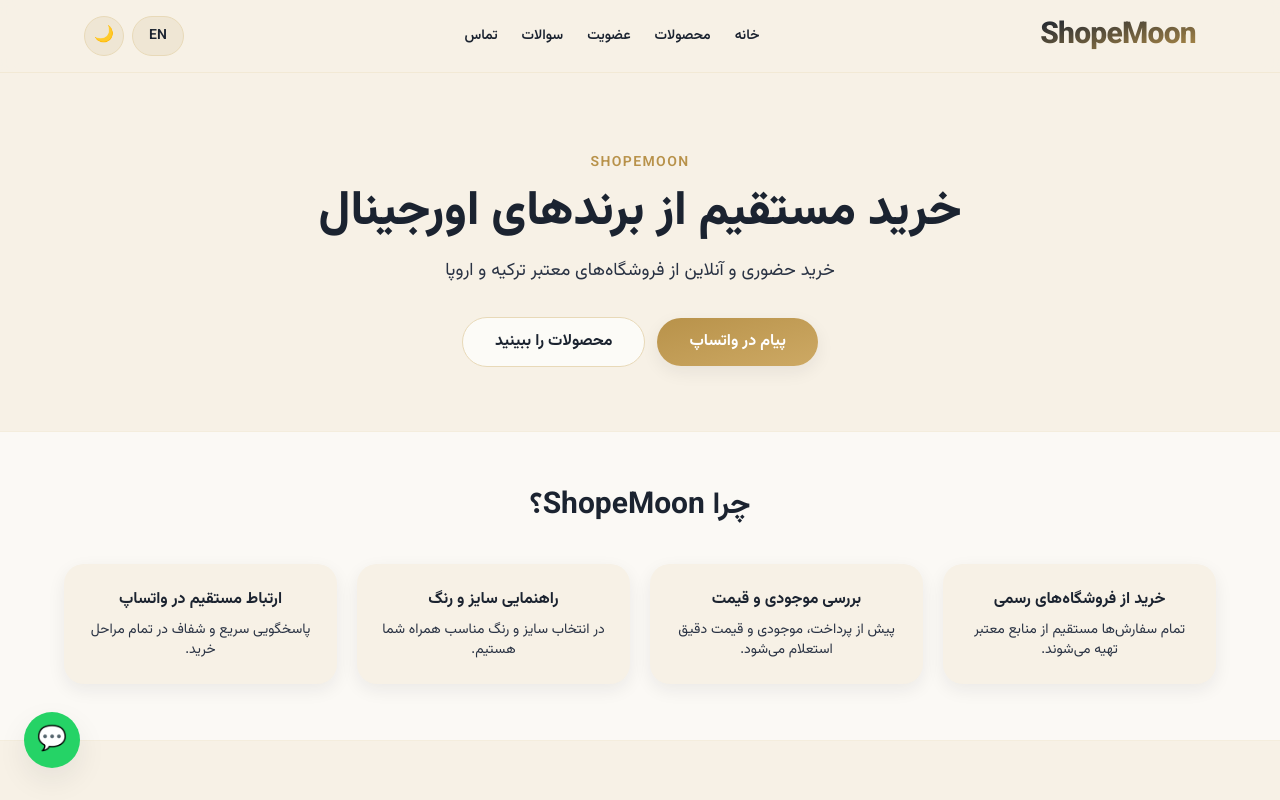
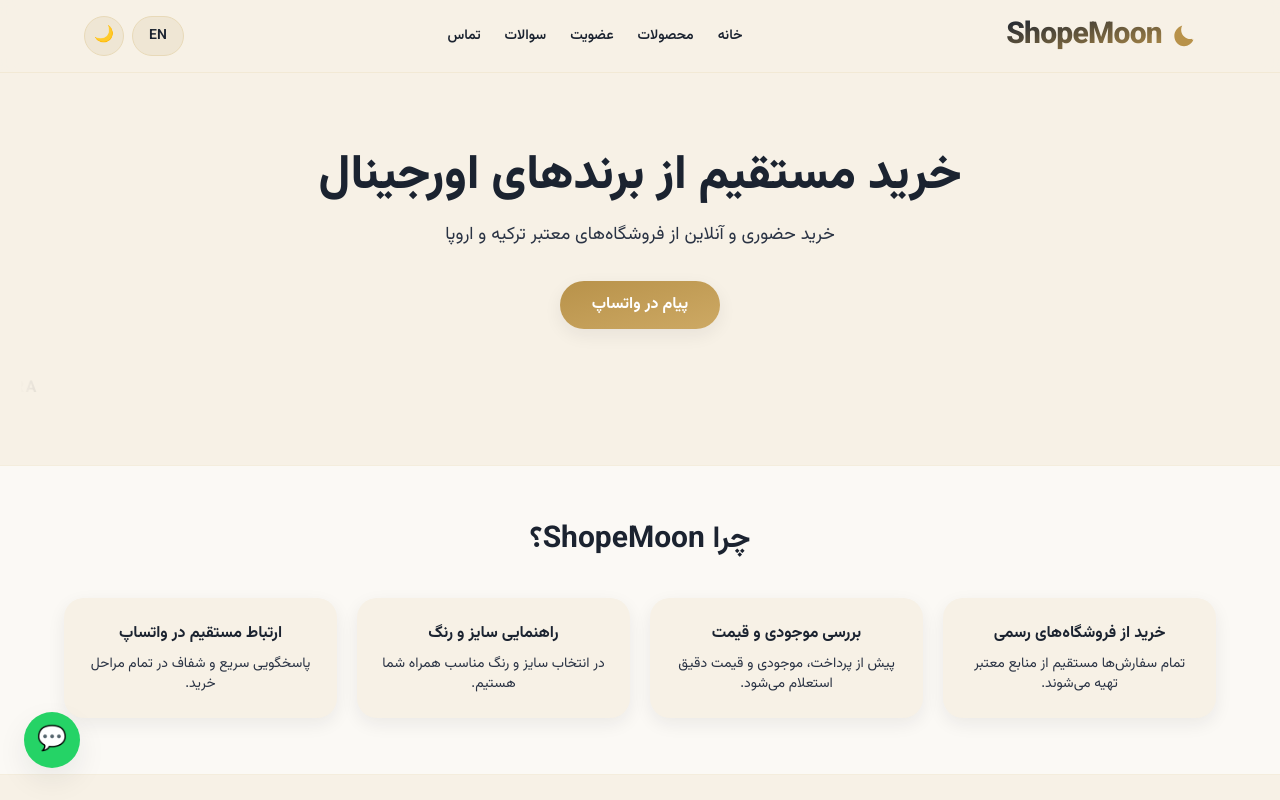
Before and after one commit to amirhesam-yazdanpanah/shopemoon-nextjs, a Next.js app: page / in a window 1280 px wide. Shown: the top 800 px of the page. Built offline with nearby package versions, Linux system fonts and the light colour scheme.

Commit message:
Add header moon icon, remove hero eyebrow/secondary CTA, add interactive all-brand marquee

```diff
--- a/src/app/globals.css
+++ b/src/app/globals.css
@@ -22,3 +22,39 @@ body {
     text-wrap: balance;
   }
 }
+
+.brand-marquee {
+  overflow: hidden;
+  width: 100%;
+  -webkit-mask-image: linear-gradient(to right, transparent, #000 8%, #000 92%, transparent);
+  mask-image: linear-gradient(to right, transparent, #000 8%, #000 92%, transparent);
+}
+
+.brand-marquee-track {
+  display: flex;
+  width: max-content;
+  gap: 2.75rem;
+  padding-inline-end: 2.75rem;
+  will-change: transform;
+  animation: brand-marquee-scroll 38s linear infinite;
+}
+
+.brand-marquee-track span {
+  flex: none;
+  white-space: nowrap;
+}
+
+@keyframes brand-marquee-scroll {
+  from {
+    transform: translateX(0);
+  }
+  to {
+    transform: translateX(-50%);
+  }
+}
+
+@media (prefers-reduced-motion: reduce) {
+  .brand-marquee-track {
+    animation: none;
+  }
+}
--- /dev/null
+++ b/src/components/BrandMarquee.tsx
@@ -0,0 +1,76 @@
+"use client";
+
+import { useRef, type MouseEvent, type TouchEvent } from "react";
+import { allBrands } from "@/lib/dictionary";
+
+const BASE_DURATION = 38; // seconds, matches CSS default in globals.css
+
+export function BrandMarquee() {
+  const containerRef = useRef<HTMLDivElement | null>(null);
+  const trackRef = useRef<HTMLDivElement | null>(null);
+  const touchStartX = useRef<number | null>(null);
+
+  function handleMouseMove(e: MouseEvent<HTMLDivElement>) {
+    const track = trackRef.current;
+    const container = containerRef.current;
+    if (!track || !container) return;
+
+    const rect = container.getBoundingClientRect();
+    const ratio = (e.clientX - rect.left) / rect.width; // 0..1
+    const speedFactor = 0.5 + Math.abs(ratio - 0.5) * 1.5;
+    track.style.animationDuration = `${BASE_DURATION / speedFactor}s`;
+    track.style.animationDirection = ratio < 0.5 ? "reverse" : "normal";
+  }
+
+  function handleMouseLeave() {
+    const track = trackRef.current;
+    if (!track) return;
+    track.style.animationDuration = `${BASE_DURATION}s`;
+    track.style.animationDirection = "normal";
+  }
+
+  function handleTouchStart(e: TouchEvent<HTMLDivElement>) {
+    touchStartX.current = e.touches[0].clientX;
+    const track = trackRef.current;
+    if (track) track.style.animationPlayState = "paused";
+  }
+
+  function handleTouchMove(e: TouchEvent<HTMLDivElement>) {
+    const track = trackRef.current;
+    if (!track || touchStartX.current === null) return;
+    const dx = e.touches[0].clientX - touchStartX.current;
+    track.style.animationDirection = dx < 0 ? "normal" : "reverse";
+  }
+
+  function handleTouchEnd() {
+    touchStartX.current = null;
+    const track = trackRef.current;
+    if (track) track.style.animationPlayState = "running";
+  }
+
+  const brandNames = allBrands.map((brand) => brand.name);
+  const loopedBrands = [...brandNames, ...brandNames];
+
+  return (
+    <div
+      ref={containerRef}
+      className="brand-marquee"
+      onMouseMove={handleMouseMove}
+      onMouseLeave={handleMouseLeave}
+      onTouchStart={handleTouchStart}
+      onTouchMove={handleTouchMove}
+      onTouchEnd={handleTouchEnd}
+    >
+      <div ref={trackRef} className="brand-marquee-track">
+        {loopedBrands.map((name, index) => (
+          <span
+            key={`${name}-${index}`}
+            className="text-sm font-semibold uppercase tracking-widest text-navy/50 dark:text-cream/50 sm:text-base"
+          >
+            {name}
+          </span>
+        ))}
+      </div>
+    </div>
+  );
+}
--- a/src/components/Header.tsx
+++ b/src/components/Header.tsx
@@ -20,11 +20,23 @@ export function Header() {
   return (
     <header className="sticky top-0 z-40 border-b border-gold-soft/40 bg-cream/90 backdrop-blur dark:border-navy-soft dark:bg-navy-dark/90">
       <div className="mx-auto flex max-w-6xl items-center justify-between gap-4 px-5 py-4">
-        <a
-          href="#hero"
-          className="bg-gradient-to-br from-navy to-gold bg-clip-text text-2xl font-extrabold tracking-tight text-transparent dark:from-cream dark:to-gold-light sm:text-3xl"
-        >
-          ShopeMoon
+        <a href="#hero" className="flex items-center gap-2">
+          <svg
+            width="26"
+            height="26"
+            viewBox="0 0 24 24"
+            fill="none"
+            aria-hidden="true"
+            className="shrink-0 text-gold"
+          >
+            <path
+              d="M20.5 14.5c-1 .3-2.1.4-3.2.2-4-.7-7-4.2-7-8.4 0-1.5.4-2.9 1-4.1C7.1 3.5 4 7.4 4 12c0 5 4 9.5 9 9.5 4 0 7.4-2.6 8.6-6.2-.4.1-.7.2-1.1.2Z"
+              fill="currentColor"
+            />
+          </svg>
+          <span className="bg-gradient-to-br from-navy to-gold bg-clip-text text-2xl font-extrabold tracking-tight text-transparent dark:from-cream dark:to-gold-light sm:text-3xl">
+            ShopeMoon
+          </span>
         </a>
 
         <nav className="hidden items-center gap-6 text-sm font-semibold md:flex">
--- a/src/components/Hero.tsx
+++ b/src/components/Hero.tsx
@@ -2,6 +2,7 @@
 
 import { useLocale } from "@/context/providers";
 import { whatsappLink } from "@/lib/dictionary";
+import { BrandMarquee } from "./BrandMarquee";
 
 export function Hero() {
   const { dict } = useLocale();
@@ -9,10 +10,7 @@ export function Hero() {
   return (
     <section id="hero" className="px-5 pb-16 pt-14 text-center md:pt-20">
       <div className="mx-auto max-w-3xl">
-        <p className="text-sm font-semibold uppercase tracking-widest text-gold">
-          {dict.hero.eyebrow}
-        </p>
-        <h1 className="mt-4 text-balance text-3xl font-extrabold leading-tight sm:text-4xl md:text-5xl">
+        <h1 className="text-balance text-3xl font-extrabold leading-tight sm:text-4xl md:text-5xl">
           {dict.hero.title}
         </h1>
         <p className="mx-auto mt-5 max-w-xl text-base text-navy-soft dark:text-cream-dark md:text-lg">
@@ -28,13 +26,11 @@ export function Hero() {
           >
             {dict.hero.ctaPrimary}
           </a>
-          <a
-            href="#products"
-            className="rounded-full border border-gold-soft bg-white/70 px-8 py-3 font-bold text-navy transition hover:-translate-y-0.5 hover:bg-cream-dark dark:bg-navy-soft/60 dark:text-cream"
-          >
-            {dict.hero.ctaSecondary}
-          </a>
         </div>
+      </div>
+
+      <div className="mt-12">
+        <BrandMarquee />
       </div>
     </section>
   );
--- a/src/lib/dictionary.ts
+++ b/src/lib/dictionary.ts
@@ -74,6 +74,8 @@ const beautyBrands: BrandLink[] = [
   { name: "Fenty Beauty", url: "https://www.fentybeauty.com" },
   { name: "Huda Beauty", url: "https://www.hudabeauty.com" },
 ];
+
+export const allBrands: BrandLink[] = [...fashionBrands, ...sportsBrands, ...beautyBrands];
 
 export interface LocaleDictionary {
   dir: "rtl" | "ltr";
```
